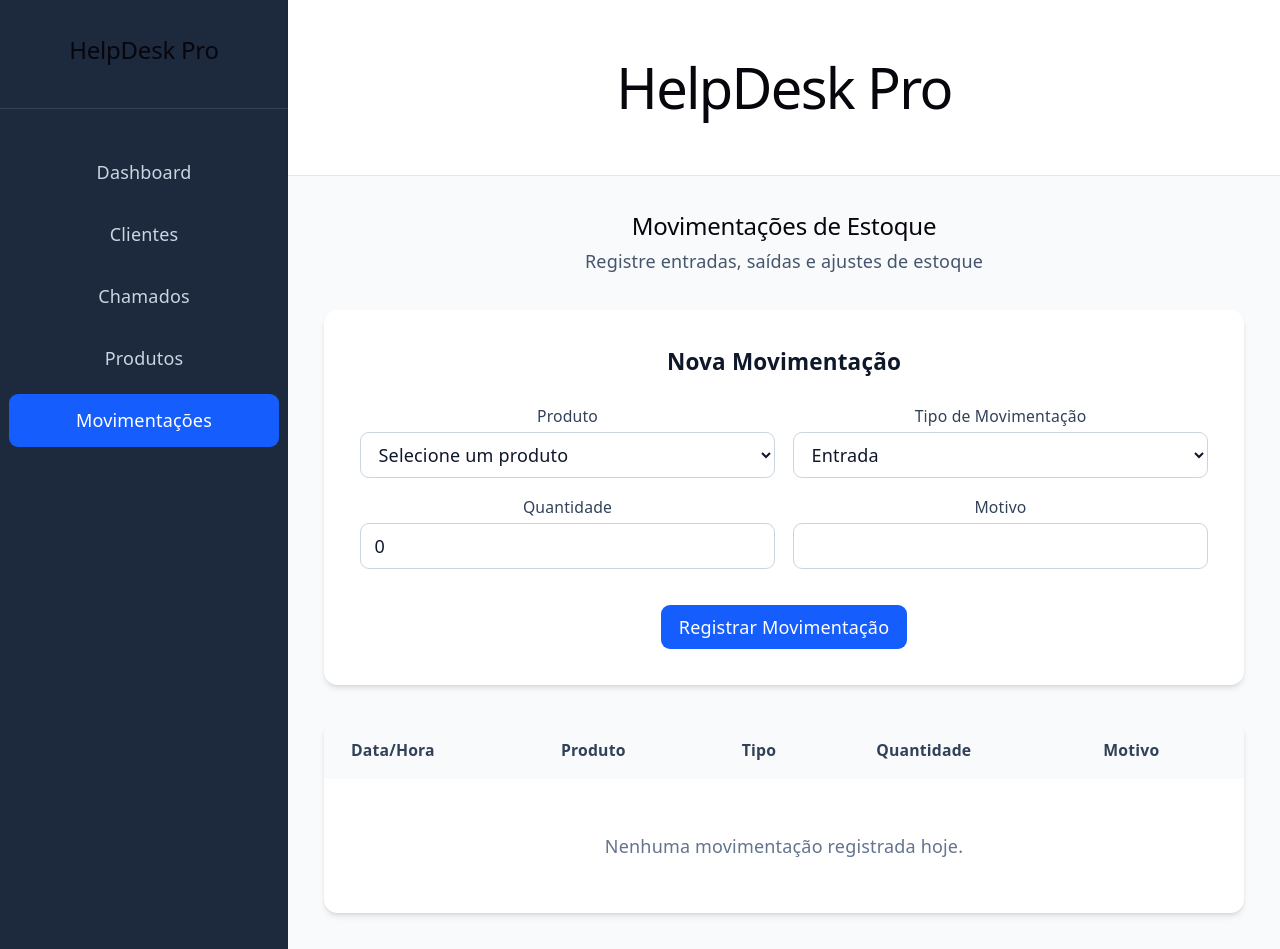
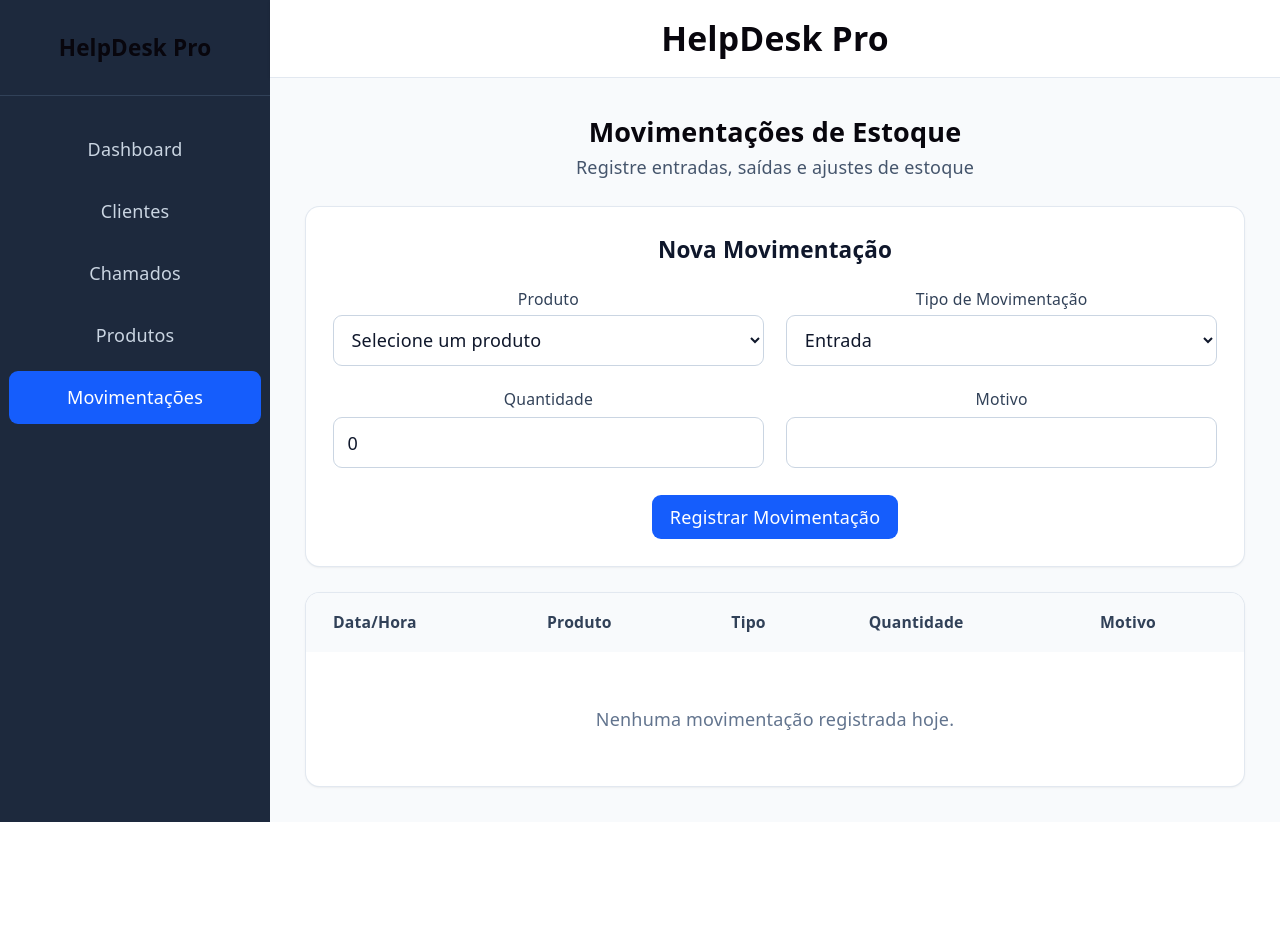
Before and after one commit to danieldosantos/HelpDesk-Pro, a React (Vite) app: page /movimentacoes in a window 1280 px wide. After the commit the page ends 822 px from the top, so only its background shows below. Built offline with nearby package versions, Linux system fonts and the light colour scheme.

Commit message:
Refina espaçamentos e largura do layout das páginas

```diff
--- a/components/Header.tsx
+++ b/components/Header.tsx
@@ -1,7 +1,7 @@
 const Header = () => {
   return (
-    <header className="bg-white shadow-sm border-b border-slate-200 px-8 py-4">
-      <h1 className="text-2xl font-bold text-slate-800">HelpDesk Pro</h1>
+    <header className="border-b border-slate-200 bg-white px-4 py-4 shadow-sm md:px-8">
+      <h1 className="text-3xl font-bold text-slate-900">HelpDesk Pro</h1>
     </header>
   );
 };
--- a/components/Sidebar.tsx
+++ b/components/Sidebar.tsx
@@ -12,11 +12,11 @@ const Sidebar = () => {
   ];
 
   return (
-    <div className="w-64 bg-slate-800 text-white min-h-screen">
-      <div className="px-6 py-8 border-b border-slate-700">
+    <div className="min-h-screen w-60 bg-slate-800 text-white">
+      <div className="border-b border-slate-700 px-6 py-7">
         <h2 className="text-xl font-bold">HelpDesk Pro</h2>
       </div>
-      <nav className="mt-8">
+      <nav className="mt-6">
         <ul className="space-y-2">
           {menuItems.map((item) => (
             <li key={item.path}>
--- a/components/ui/Card.tsx
+++ b/components/ui/Card.tsx
@@ -5,7 +5,7 @@ interface CardProps {
 
 const Card = ({ children, className = '' }: CardProps) => {
   return (
-    <div className={`bg-white rounded-xl shadow-md p-8 ${className}`}>
+    <div className={`bg-white rounded-xl shadow-sm ring-1 ring-slate-200 p-5 md:p-6 ${className}`}>
       {children}
     </div>
   );
--- a/components/ui/Input.tsx
+++ b/components/ui/Input.tsx
@@ -5,14 +5,14 @@ interface InputProps extends React.InputHTMLAttributes<HTMLInputElement> {
 
 const Input = ({ label, error, className = '', ...props }: InputProps) => {
   return (
-    <div className="mb-4">
+    <div>
       {label && (
-        <label className="block text-sm font-medium text-slate-700 mb-1">
+        <label className="mb-1.5 block text-sm font-medium text-slate-700">
           {label}
         </label>
       )}
       <input
-        className={`w-full rounded-lg border px-3 py-2 focus:border-blue-500 focus:ring-blue-500 ${
+        className={`w-full rounded-lg border px-3 py-2.5 focus:border-blue-500 focus:ring-blue-500 ${
           error ? 'border-red-500' : 'border-slate-300'
         } ${className}`}
         {...props}
--- a/components/ui/Table.tsx
+++ b/components/ui/Table.tsx
@@ -6,7 +6,7 @@ interface TableProps {
 
 const Table = ({ headers, children, className = '' }: TableProps) => {
   return (
-    <div className={`bg-white rounded-xl shadow-md overflow-hidden ${className}`}>
+    <div className={`overflow-hidden rounded-xl bg-white shadow-sm ring-1 ring-slate-200 ${className}`}>
       <table className="w-full">
         <thead className="bg-slate-50">
           <tr>
--- a/layouts/MainLayout.tsx
+++ b/layouts/MainLayout.tsx
@@ -7,10 +7,12 @@ const MainLayout = () => {
     <div className="min-h-screen bg-slate-50">
       <div className="flex">
         <Sidebar />
-        <div className="flex-1 flex flex-col min-h-screen">
+        <div className="flex-1 flex flex-col min-h-screen min-w-0">
           <Header />
-          <main className="flex-1 p-8 bg-slate-50">
-            <Outlet />
+          <main className="flex-1 bg-slate-50 px-4 py-6 md:px-8 md:py-8">
+            <div className="mx-auto w-full max-w-6xl">
+              <Outlet />
+            </div>
           </main>
         </div>
       </div>
--- a/pages/Clientes.tsx
+++ b/pages/Clientes.tsx
@@ -86,9 +86,9 @@ const Clientes = () => {
   };
 
   return (
-    <div className="space-y-8">
-      <div>
-        <h2 className="text-3xl font-bold text-slate-800 mb-2">Clientes</h2>
+    <div className="space-y-6">
+      <div className="space-y-1">
+        <h2 className="text-2xl font-bold text-slate-800">Clientes</h2>
         <p className="text-slate-600">Gerencie os clientes do sistema</p>
       </div>
 
@@ -99,11 +99,11 @@ const Clientes = () => {
       )}
 
       {/* Formulário */}
-      <Card className="shadow-lg">
-        <h3 className="text-xl font-semibold mb-6">
+      <Card>
+        <h3 className="mb-5 text-xl font-semibold">
           {editingCliente ? 'Editar Cliente' : 'Cadastrar Novo Cliente'}
         </h3>
-        <form onSubmit={handleSubmit} className="grid grid-cols-1 md:grid-cols-2 gap-4">
+        <form onSubmit={handleSubmit} className="grid grid-cols-1 gap-5 md:grid-cols-2">
           <Input
             label="Nome"
             type="text"
@@ -141,7 +141,7 @@ const Clientes = () => {
               required
             />
           </div>
-          <div className="md:col-span-2 flex gap-2">
+          <div className="md:col-span-2 flex flex-wrap gap-2 pt-1">
             <Button type="submit" disabled={loading}>
               {loading ? 'Salvando...' : editingCliente ? 'Atualizar' : 'Salvar'}
             </Button>
@@ -155,7 +155,7 @@ const Clientes = () => {
       </Card>
 
       {/* Busca */}
-      <div className="flex items-center space-x-4">
+      <div className="flex items-center">
         <div className="flex-1 max-w-md">
           <Input
             type="text"
@@ -167,7 +167,7 @@ const Clientes = () => {
       </div>
 
       {/* Tabela */}
-      <Table headers={['Nome', 'Empresa', 'Telefone', 'Cidade', 'Ações']} className="shadow-lg">
+      <Table headers={['Nome', 'Empresa', 'Telefone', 'Cidade', 'Ações']}>
         {filteredClientes.map((cliente) => (
           <tr key={cliente.id} className="border-t border-slate-200 hover:bg-slate-50 transition-colors">
             <td className="px-6 py-4 text-sm text-slate-900">{cliente.nome}</td>
--- a/src/index.css
+++ b/src/index.css
@@ -85,27 +85,7 @@ body {
 h1,
 h2 {
   font-family: var(--heading);
-  font-weight: 500;
   color: var(--text-h);
-}
-
-h1 {
-  font-size: 56px;
-  letter-spacing: -1.68px;
-  margin: 32px 0;
-  @media (max-width: 1024px) {
-    font-size: 36px;
-    margin: 20px 0;
-  }
-}
-h2 {
-  font-size: 24px;
-  line-height: 118%;
-  letter-spacing: -0.24px;
-  margin: 0 0 8px;
-  @media (max-width: 1024px) {
-    font-size: 20px;
-  }
 }
 p {
   margin: 0;
--- a/src/pages/movimentacoes/Movimentacoes.tsx
+++ b/src/pages/movimentacoes/Movimentacoes.tsx
@@ -90,9 +90,9 @@ const Movimentacoes = () => {
   const formatDate = (dateString: string) => new Date(dateString).toLocaleString('pt-BR');
 
   return (
-    <div className="space-y-8">
-      <div>
-        <h2 className="text-3xl font-bold text-slate-800 mb-2">Movimentações de Estoque</h2>
+    <div className="space-y-6">
+      <div className="space-y-1">
+        <h2 className="text-2xl font-bold text-slate-800">Movimentações de Estoque</h2>
         <p className="text-slate-600">Registre entradas, saídas e ajustes de estoque</p>
       </div>
 
@@ -106,13 +106,13 @@ const Movimentacoes = () => {
         </div>
       )}
 
-      <Card className="shadow-lg">
-        <h3 className="text-xl font-semibold mb-6">Nova Movimentação</h3>
-        <form onSubmit={handleSubmit} className="grid grid-cols-1 md:grid-cols-2 gap-4">
+      <Card>
+        <h3 className="mb-5 text-xl font-semibold">Nova Movimentação</h3>
+        <form onSubmit={handleSubmit} className="grid grid-cols-1 gap-5 md:grid-cols-2">
           <div>
             <label className="block text-sm font-medium text-slate-700 mb-1">Produto</label>
             <select
-              className="w-full rounded-lg border border-slate-300 px-3 py-2"
+              className="w-full rounded-lg border border-slate-300 px-3 py-2.5"
               value={formData.produtoId}
               onChange={(e) => setFormData({ ...formData, produtoId: e.target.value })}
               required
@@ -129,7 +129,7 @@ const Movimentacoes = () => {
           <div>
             <label className="block text-sm font-medium text-slate-700 mb-1">Tipo de Movimentação</label>
             <select
-              className="w-full rounded-lg border border-slate-300 px-3 py-2"
+              className="w-full rounded-lg border border-slate-300 px-3 py-2.5"
               value={formData.tipo}
               onChange={(e) => setFormData({ ...formData, tipo: e.target.value as Movimentacao['tipo'] })}
             >
@@ -155,7 +155,7 @@ const Movimentacoes = () => {
             required
           />
 
-          <div className="md:col-span-2">
+          <div className="md:col-span-2 flex justify-center pt-1">
             <Button type="submit" disabled={loading}>
               {loading ? 'Registrando...' : 'Registrar Movimentação'}
             </Button>
@@ -163,7 +163,7 @@ const Movimentacoes = () => {
         </form>
       </Card>
 
-      <Table headers={['Data/Hora', 'Produto', 'Tipo', 'Quantidade', 'Motivo']} className="shadow-lg">
+      <Table headers={['Data/Hora', 'Produto', 'Tipo', 'Quantidade', 'Motivo']}>
         {movimentacoesDoDia
           .sort((a, b) => new Date(b.data).getTime() - new Date(a.data).getTime())
           .map((movimentacao) => {
--- a/src/pages/produtos/Produtos.tsx
+++ b/src/pages/produtos/Produtos.tsx
@@ -117,9 +117,9 @@ const Produtos = () => {
   };
 
   return (
-    <div className="space-y-8">
-      <div>
-        <h2 className="text-3xl font-bold text-slate-800 mb-2">Produtos</h2>
+    <div className="space-y-6">
+      <div className="space-y-1">
+        <h2 className="text-2xl font-bold text-slate-800">Produtos</h2>
         <p className="text-slate-600">Gerencie o catálogo de produtos e controle de estoque</p>
       </div>
 
@@ -133,9 +133,9 @@ const Produtos = () => {
         </div>
       )}
 
-      <Card className="shadow-lg">
-        <h3 className="text-xl font-semibold mb-6">{editingProduto ? 'Editar Produto' : 'Novo Produto'}</h3>
-        <form onSubmit={handleSubmit} className="grid grid-cols-1 md:grid-cols-2 gap-4">
+      <Card>
+        <h3 className="mb-5 text-xl font-semibold">{editingProduto ? 'Editar Produto' : 'Novo Produto'}</h3>
+        <form onSubmit={handleSubmit} className="grid grid-cols-1 gap-5 md:grid-cols-2">
           <Input
             label="Nome"
             value={formData.nome}
@@ -182,7 +182,7 @@ const Produtos = () => {
           <div>
             <label className="block text-sm font-medium text-slate-700 mb-1">Status</label>
             <select
-              className="w-full rounded-lg border border-slate-300 px-3 py-2"
+              className="w-full rounded-lg border border-slate-300 px-3 py-2.5"
               value={formData.status}
               onChange={(e) => setFormData({ ...formData, status: e.target.value as Produto['status'] })}
             >
@@ -190,7 +190,7 @@ const Produtos = () => {
               <option value="inativo">Inativo</option>
             </select>
           </div>
-          <div className="md:col-span-2 flex gap-2">
+          <div className="md:col-span-2 flex flex-wrap gap-2 pt-1">
             <Button type="submit" disabled={loading}>
               {loading ? 'Salvando...' : editingProduto ? 'Atualizar' : 'Cadastrar'}
             </Button>
@@ -213,7 +213,6 @@ const Produtos = () => {
 
       <Table
         headers={['Nome', 'SKU', 'Categoria', 'Qtd', 'Estoque Mín.', 'Status', 'Ações']}
-        className="shadow-lg"
       >
         {filteredProdutos.map((produto) => (
           <tr key={produto.id} className="border-t border-slate-200 hover:bg-slate-50 transition-colors">
```
Also changed, not shown: pages/Chamados.tsx (+10 -10 lines).
